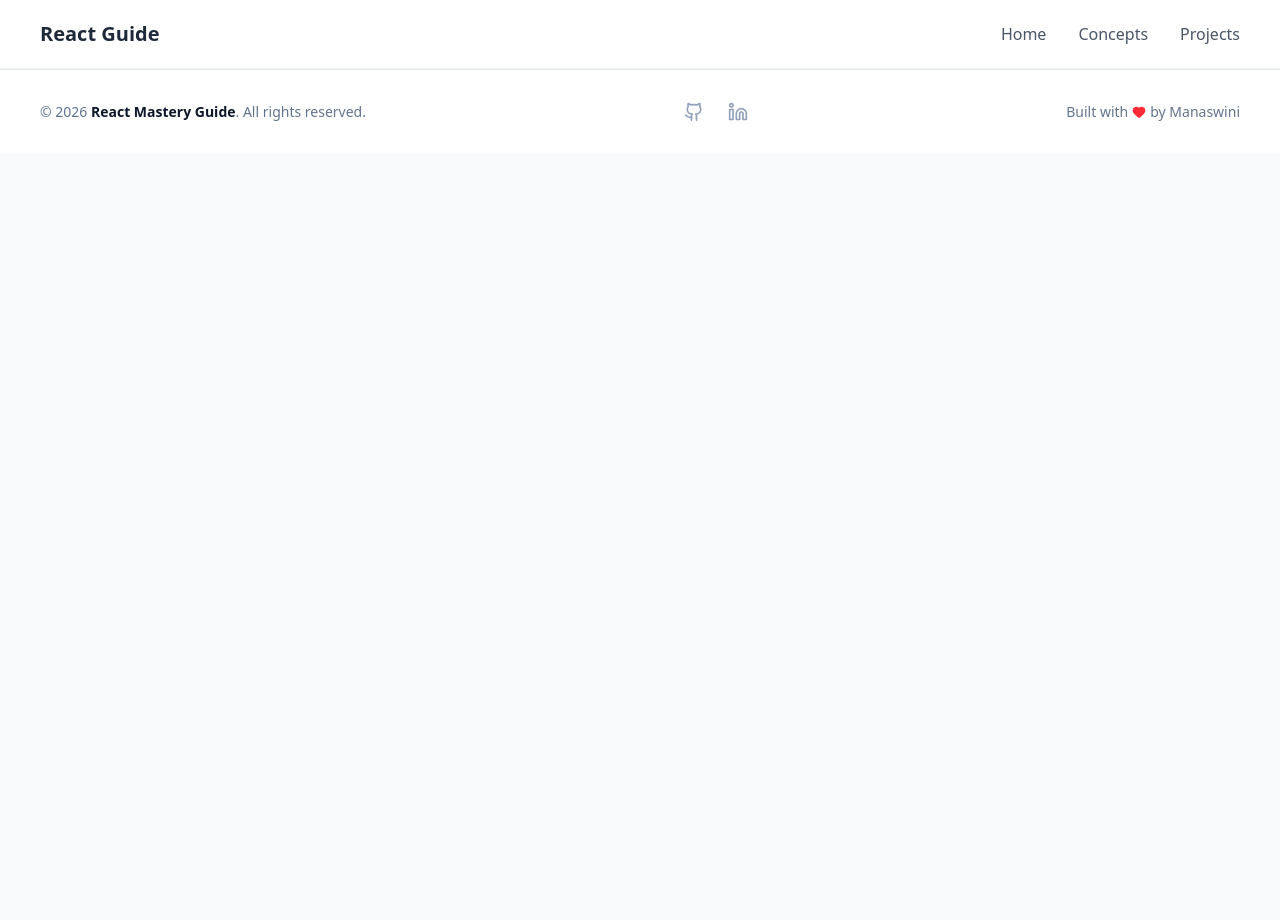
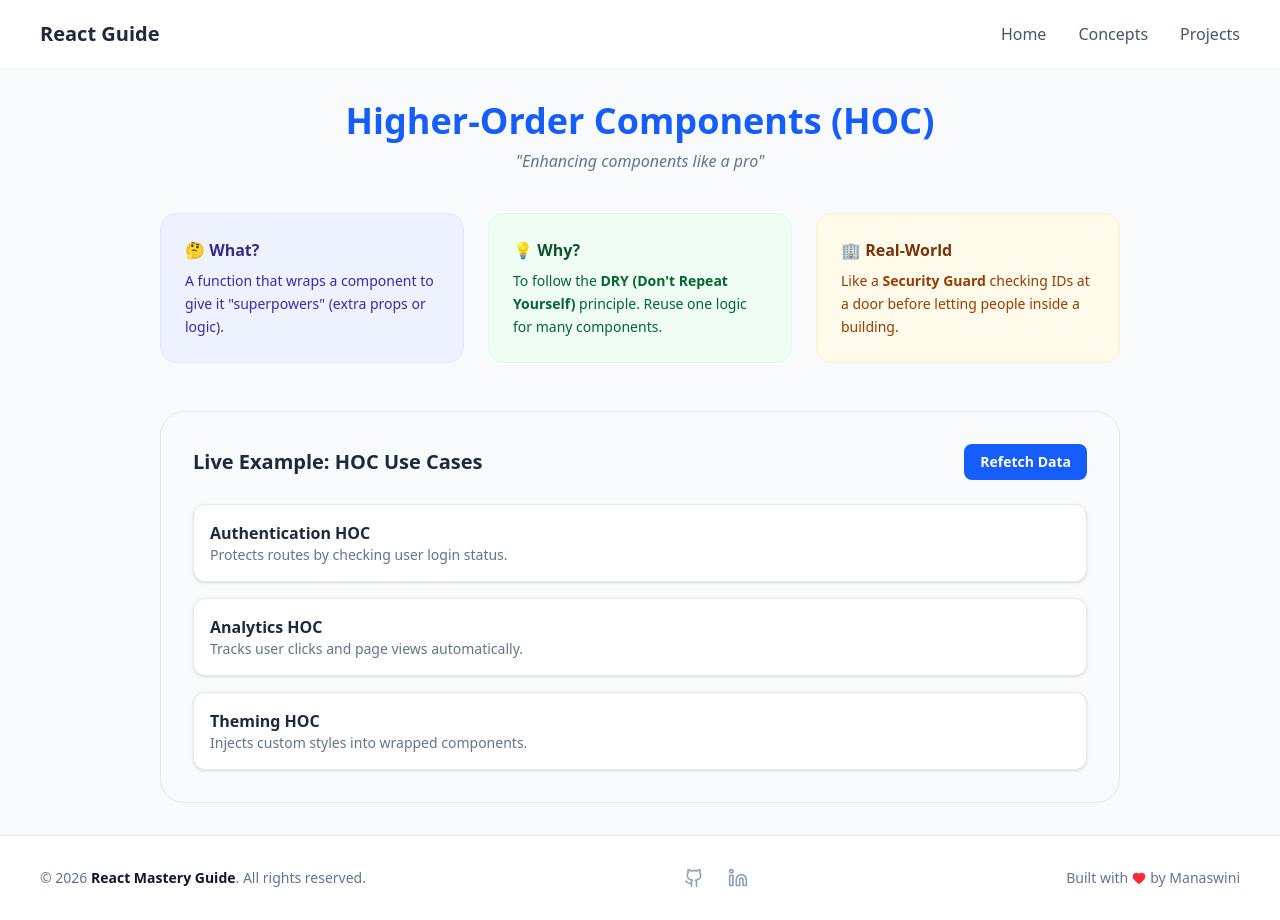
Before and after one commit to Monisasmal/React-Concept, a React (Vite) app: page /concepts/what-is-HOC in a window 1280 px wide. Before the commit the page ends 800 px from the top, so only its background shows below. Built offline with nearby package versions, Linux system fonts and the light colour scheme.

Commit message:
update concept

```diff
--- /dev/null
+++ b/src/components/pages/concepts/HOC.jsx
@@ -0,0 +1,109 @@
+/* eslint-disable no-unused-vars */
+import React, { useState, useEffect } from 'react';
+
+/**
+ * 1. WHAT IS AN HOC? (Definition)
+ * A Higher-Order Component is a function that takes a component and returns a new component.
+ * It acts as a wrapper to inject extra functionality without modifying the original code.
+ */
+const withLoading = (WrappedComponent) => {
+  return ({ isLoading, ...props }) => {
+    // WHY: To centralize loading logic so you don't repeat it in every file.
+    if (isLoading) {
+      return (
+        <div className="flex flex-col items-center justify-center p-10 space-y-4">
+          <div className="animate-spin rounded-full h-12 w-12 border-b-2 border-blue-600"></div>
+          <p className="text-blue-600 font-medium animate-pulse">Fetching Data...</p>
+        </div>
+      );
+    }
+
+    // WHEN: When loading is false, render the original component.
+    // This uses the 'WrappedComponent' and fixes the "unused-vars" error.
+    return <WrappedComponent {...props} />;
+  };
+};
+
+/**
+ * 2. WHERE TO USE? (Base Component)
+ * This is a simple UI component that doesn't know anything about loading logic.
+ */
+const DataDisplay = ({ data }) => (
+  <div className="grid gap-4">
+    {data.map((item) => (
+      <div key={item.id} className="p-4 bg-white rounded-xl border border-slate-200 shadow-sm">
+        <h3 className="font-bold text-slate-800">{item.title}</h3>
+        <p className="text-sm text-slate-500">{item.description}</p>
+      </div>
+    ))}
+  </div>
+);
+
+// 3. THE ENHANCEMENT
+// We wrap our simple component with our HOC "WithLoading" logic.
+const DataWithLoader = withLoading(DataDisplay);
+
+const HOC = () => {
+  const [loading, setLoading] = useState(true);
+  const [items, setItems] = useState([]);
+
+  // Simulate an API call when the component mounts
+  useEffect(() => {
+    const timer = setTimeout(() => {
+      setItems([
+        { id: 1, title: "Authentication HOC", description: "Protects routes by checking user login status." },
+        { id: 2, title: "Analytics HOC", description: "Tracks user clicks and page views automatically." },
+        { id: 3, title: "Theming HOC", description: "Injects custom styles into wrapped components." },
+      ]);
+      setLoading(false);
+    }, 2000);
+    return () => clearTimeout(timer);
+  }, []);
+
+  return (
+    <div className="max-w-5xl mx-auto p-8 animate-fade-in">
+      <h1 className="text-4xl font-bold text-blue-600 mb-2 text-center">Higher-Order Components (HOC)</h1>
+      <p className="text-slate-500 text-center mb-10 italic">"Enhancing components like a pro"</p>
+
+      {/* Concept Guide Section */}
+      <div className="grid md:grid-cols-3 gap-6 mb-12">
+        <div className="bg-indigo-50 p-6 rounded-2xl border border-indigo-100">
+          <h2 className="font-bold text-indigo-900 mb-2">🤔 What?</h2>
+          <p className="text-sm text-indigo-800 leading-relaxed">
+            A function that wraps a component to give it "superpowers" (extra props or logic).
+          </p>
+        </div>
+        <div className="bg-green-50 p-6 rounded-2xl border border-green-100">
+          <h2 className="font-bold text-green-900 mb-2">💡 Why?</h2>
+          <p className="text-sm text-green-800 leading-relaxed">
+            To follow the <b>DRY (Don't Repeat Yourself)</b> principle. Reuse one logic for many components.
+          </p>
+        </div>
+        <div className="bg-amber-50 p-6 rounded-2xl border border-amber-100">
+          <h2 className="font-bold text-amber-900 mb-2">🏢 Real-World</h2>
+          <p className="text-sm text-amber-800 leading-relaxed">
+            Like a <b>Security Guard</b> checking IDs at a door before letting people inside a building.
+          </p>
+        </div>
+      </div>
+
+      {/* Live Example Section */}
+      <div className="bg-slate-50 p-8 rounded-3xl border border-slate-200">
+        <div className="flex justify-between items-center mb-6">
+          <h2 className="text-xl font-bold text-slate-800">Live Example: HOC Use Cases</h2>
+          <button
+            onClick={() => {setLoading(true); setTimeout(() => setLoading(false), 1500)}}
+            className="px-4 py-2 bg-blue-600 text-white rounded-lg text-sm font-semibold hover:bg-blue-700 transition"
+          >
+            Refetch Data
+          </button>
+        </div>
+
+        {/* Using our Enhanced Component */}
+        <DataWithLoader isLoading={loading} data={items} />
+      </div>
+    </div>
+  );
+};
+
+export default HOC;
--- a/src/routes/conceptRoutes.jsx
+++ b/src/routes/conceptRoutes.jsx
@@ -5,6 +5,7 @@ import ComponentTypes from '../components/pages/concepts/ComponentTypes';
 import Caching from '../components/pages/concepts/Caching';
 import ControllUnControll from '../components/pages/concepts/ControllUnControll';
 import EncryptionGuide from '../components/pages/concepts/Encryption';
+import HOC from '../components/pages/concepts/HOC';
 
 
 export const conceptRoutes = [
@@ -14,4 +15,5 @@ export const conceptRoutes = [
   { path: "/concepts/what-is-caching", element: <Caching />, title: "What is Caching?" },
   { path: "/concepts/what-is-controll-uncontroll", element: <ControllUnControll />, title: "What is Controll and Uncontroll Component?" },
   { path: "/concepts/what-is-Encryption", element: <EncryptionGuide />, title: "What is Encryption and Decryption?" },
+  { path: "/concepts/what-is-HOC", element: <HOC />, title: "What is Higher Order Concept?" },
 ];
```
